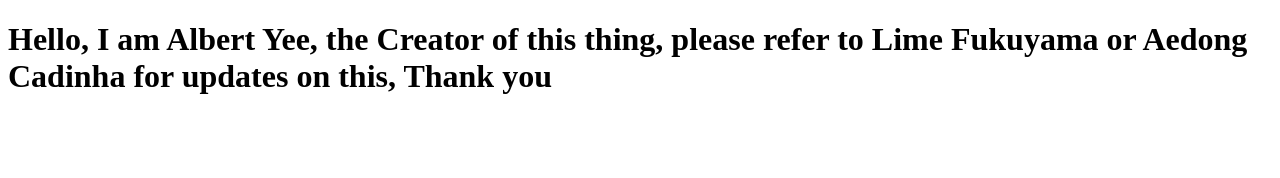
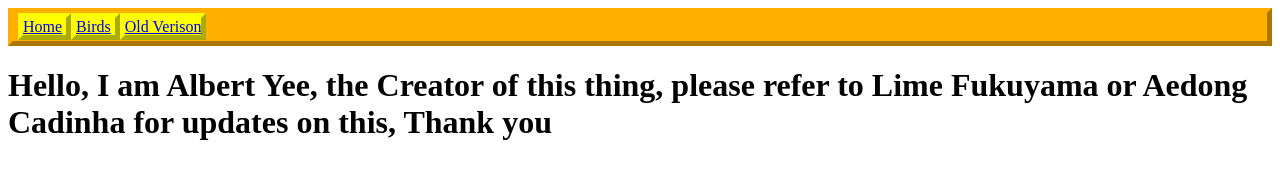
Before and after one commit to LeopardPeople/LeopardPeople.github.io, a plain HTML site: page index.html in a window 1280 px wide. Drawn offline with Linux system fonts and the light colour scheme; files that its build step writes are made by us from their sources.

Commit message:
Add Css
main.css as been added along with a navigation bar

```diff
--- a/index.html
+++ b/index.html
@@ -2,9 +2,17 @@
 
 <html>
 <head>
+    <link rel="stylesheet" href="/links/main.css" type="text/css">
     <title>Leopard People</title>
 </head>
 <body>
+<div>
+<ul class="navibar">
+<li class="navibutton"> <a href="/index.html">Home</a> </li>
+<li class="navibutton"> <a href="/birds.html">Birds</a> </li>
+<li class="navibutton"> <a href="/old.html">Old Verison</a> </li>
+</ul>
+</div>
 <h1>Hello, I am Albert Yee, the Creator of this thing, please refer to Lime Fukuyama or Aedong Cadinha for updates on this, Thank you</h1>
 </body>
 </html>
--- /dev/null
+++ b/main.css
@@ -0,0 +1,14 @@
+
+.navibar {
+    list-style-type: none;
+    margin: 0;
+    padding: 5px;
+    background-color:#FFAF00;
+    border:#FFAF00 outset 5px;
+}
+
+.navibutton {
+    display: inline;
+    background-color:#FFFF00;
+    border:#FFFF00 outset 5px;
+}
```
